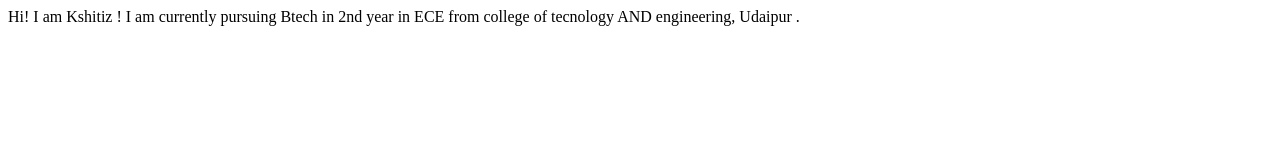
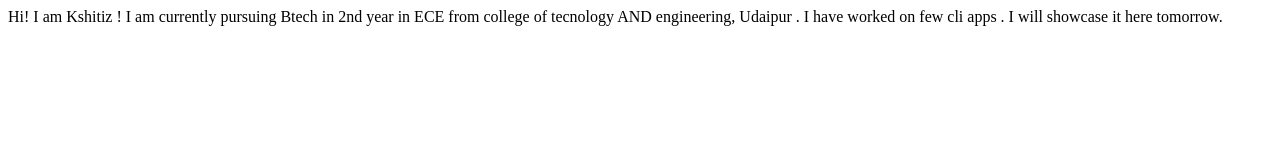
Before and after one commit to kshitizvaya30/kshitiz-vaya, a plain HTML site: page index.html in a window 1280 px wide. Drawn offline with Linux system fonts and the light colour scheme.

Commit message:
update details of project

```diff
--- a/index.html
+++ b/index.html
@@ -8,5 +8,7 @@
 <body>
     Hi! I am Kshitiz !
     I am currently pursuing Btech in 2nd year in ECE from college of tecnology AND engineering, Udaipur .
+
+    I have worked on few cli apps . I will showcase it here tomorrow.
 </body>
 </html>
```
